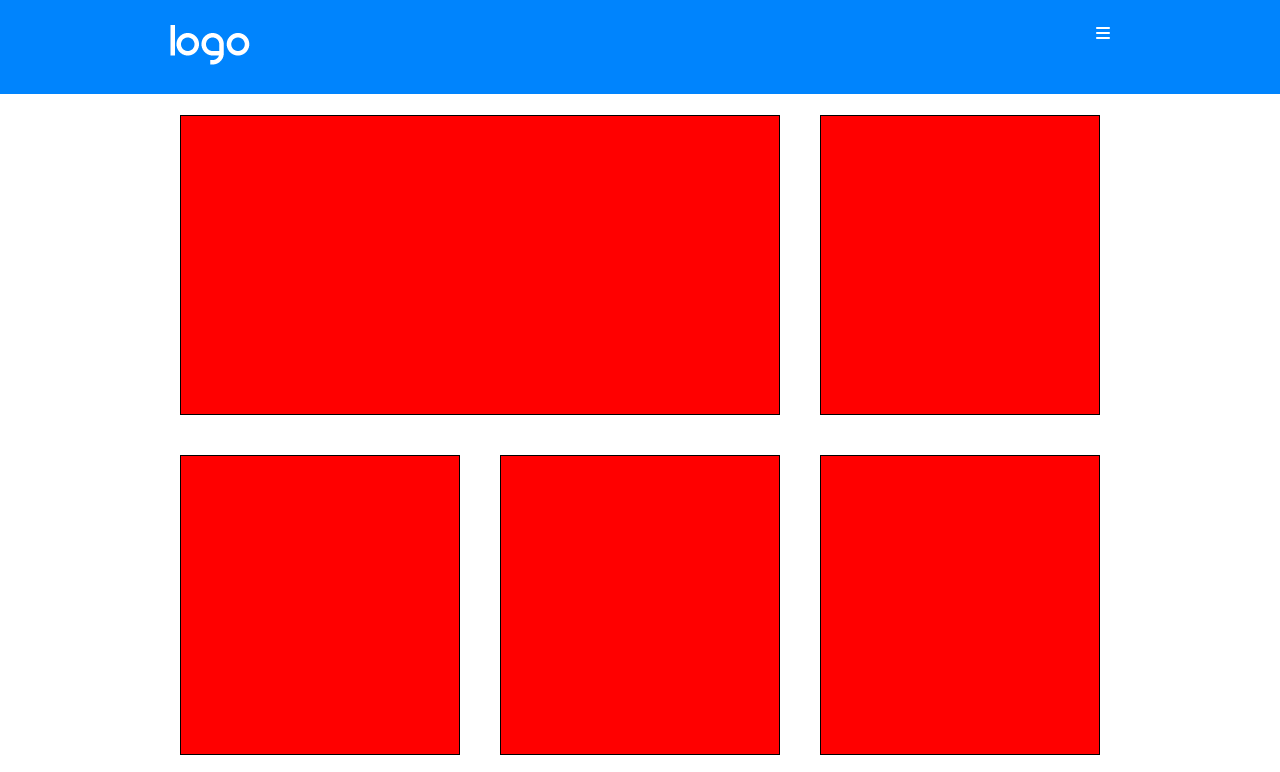
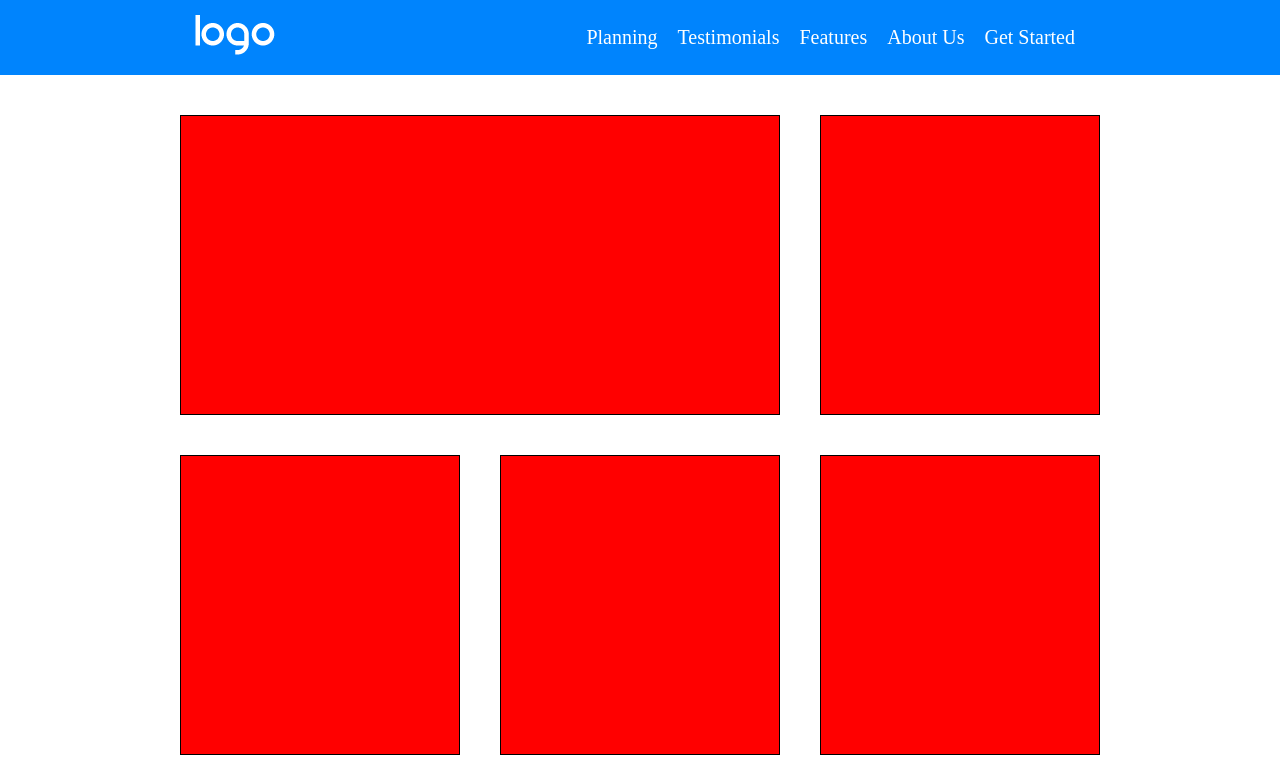
Before and after one commit to MattiaPiazzolla/htmlcss-responsive-layout, a plain HTML site: page index.html in a window 1280 px wide. Shown: the top 772 px of the page. Drawn offline with Linux system fonts and the light colour scheme.

Commit message:
[UPD] styled header in every size

```diff
--- a/css/style.css
+++ b/css/style.css
@@ -2,6 +2,9 @@
     margin: 0;
     padding: 0;
     box-sizing: border-box;
+}
+body{
+    font-size: 20px;
 }
 
 /* SECTION CLASSES */
@@ -15,8 +18,10 @@ header{
     width: 100%;
     z-index: 1000;
 }
-.content-footer{
-    padding: 10px;
+.content-header{
+    padding: 0 35px;
+    max-height: 47px;
+    position: relative;
 }
 main{
     padding-top: 95px;
@@ -34,8 +39,11 @@ main{
 .col-100{
     width: 100%;
 }
-.header-col{
-    width: 50%;
+.header-col-left{
+    width: 30%;
+}
+.header-col-right{
+    width: 70%;
 }
 .content{
     margin: 20px;
@@ -51,6 +59,32 @@ main{
 .bg-purple{
     background-color: #9593E6;
 }
+
+
+
+
+/* SITE SECTIONS */
+/* header */
+.unstyle-list{
+    list-style: none;
+    display: flex;
+}
+.unstyle-list li{
+    margin: 0 10px;
+}
+.unstyle-list li a{
+    color: #fff;
+    text-decoration: none;
+}
+.mobile-menu{
+    padding: 11px 0;
+}
+/* chiedi metodo alternativo per allineare verticalmente al posto di usare padding !!!!!!!!!!!!!!!!!!!!!!! */
+.desktop-menu{
+    display: none;
+    padding: 11px 0;
+}
+
 
 /* MEDIA QUERY */
 
@@ -89,4 +123,13 @@ main{
         width: 60%;
         margin: 0 auto;
     }
+
 }
+@media screen and (min-width: 1102px) {
+    .desktop-menu{
+        display: block;
+    }
+    .mobile-menu{
+        display: none;
+    }
+}
--- a/index.html
+++ b/index.html
@@ -14,15 +14,34 @@
     <header>
         <div class="container">
             <div class="row">
-                <div class="header-col">
-                    <div class="content-footer">
+                <div class="header-col-left">
+                    <div class="content-header">
                         <img src="./img/logo.png" alt="logo">
                     </div>
                 </div>
-                <div class="header-col">
-                    <div class="content-footer">
-                        <div class="mobile-menu float-end">
-                            <i class="fa-solid fa-bars"></i>
+                <div class="header-col-right">
+                    <div class="content-header">
+                        <div class="mobile-menu v-middle float-end">
+                            <i class="fa-solid fa-bars fa-xl"></i>
+                        </div>
+                        <div class="desktop-menu float-end">
+                            <ul class="unstyle-list">
+                                <li>
+                                    <a href="planning">Planning</a>
+                                </li>
+                                <li>
+                                    <a href="testimonials">Testimonials</a>
+                                </li>
+                                <li>
+                                    <a href="features">Features</a>
+                                </li>
+                                <li>
+                                    <a href="about-us">About Us</a>
+                                </li>
+                                <li class="btn btn-white">
+                                    <a href="cta">Get Started</a>
+                                </li>
+                            </ul>
                         </div>
                     </div>
                 </div>
@@ -35,19 +54,29 @@
         <div class="container">
             <div class="row">
                 <div class="col-100 col-md-66">
-                    <div class="content"></div>
+                    <div class="content">
+                        <div class="card bg-lightblue"></div>
+                    </div>
                 </div>
                 <div class="col-100 col-md-33">
-                    <div class="content"></div>
+                    <div class="content">
+                        <div class="card bg-lightblue"></div>
+                    </div>
                 </div>
                 <div class="col-100 col-md-33">
-                    <div class="content"></div>
+                    <div class="content">
+                        <div class="card bg-lightblue"></div>
+                    </div>
                 </div>
                 <div class="col-100 col-md-33">
-                    <div class="content"></div>
+                    <div class="content">
+                        <div class="card bg-lightblue"></div>
+                    </div>
                 </div>
                 <div class="col-100 col-md-33">
-                    <div class="content"></div>
+                    <div class="content">
+                        <div class="card bg-lightblue"></div>
+                    </div>
                 </div>
             </div>
         </div>
```
